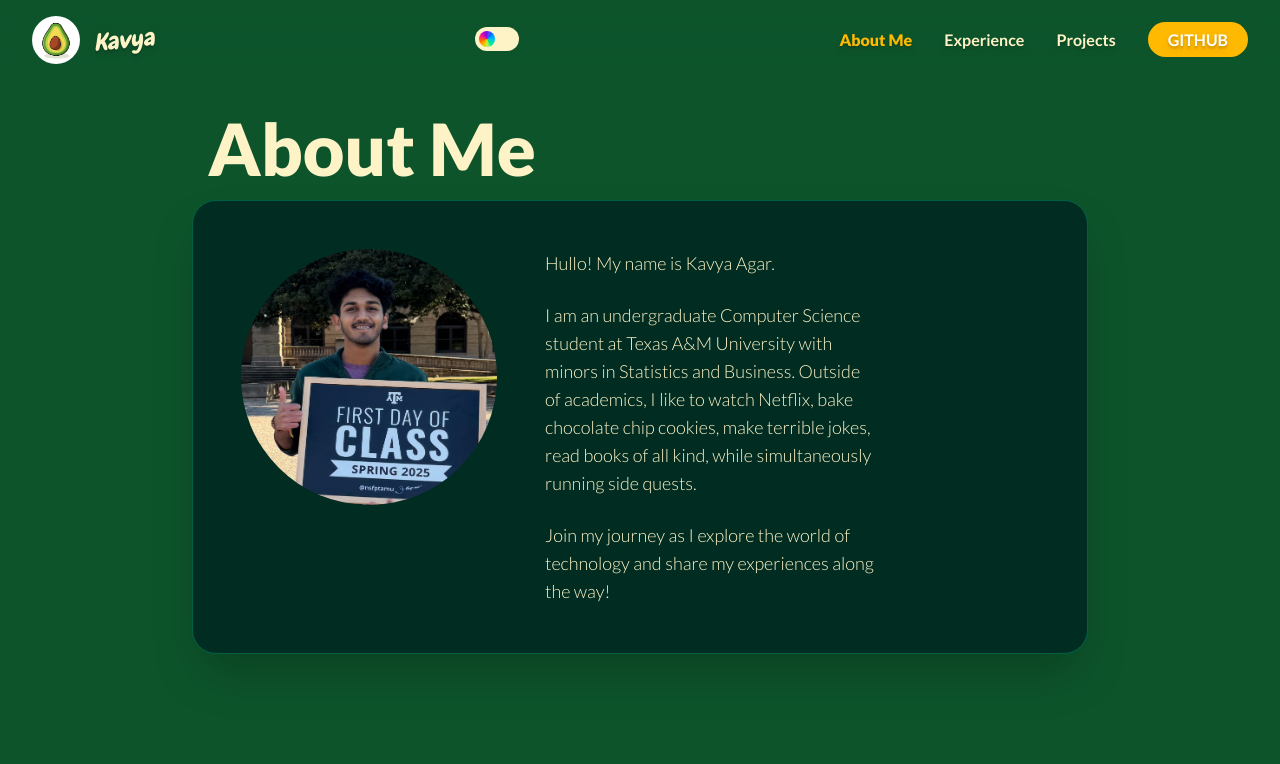
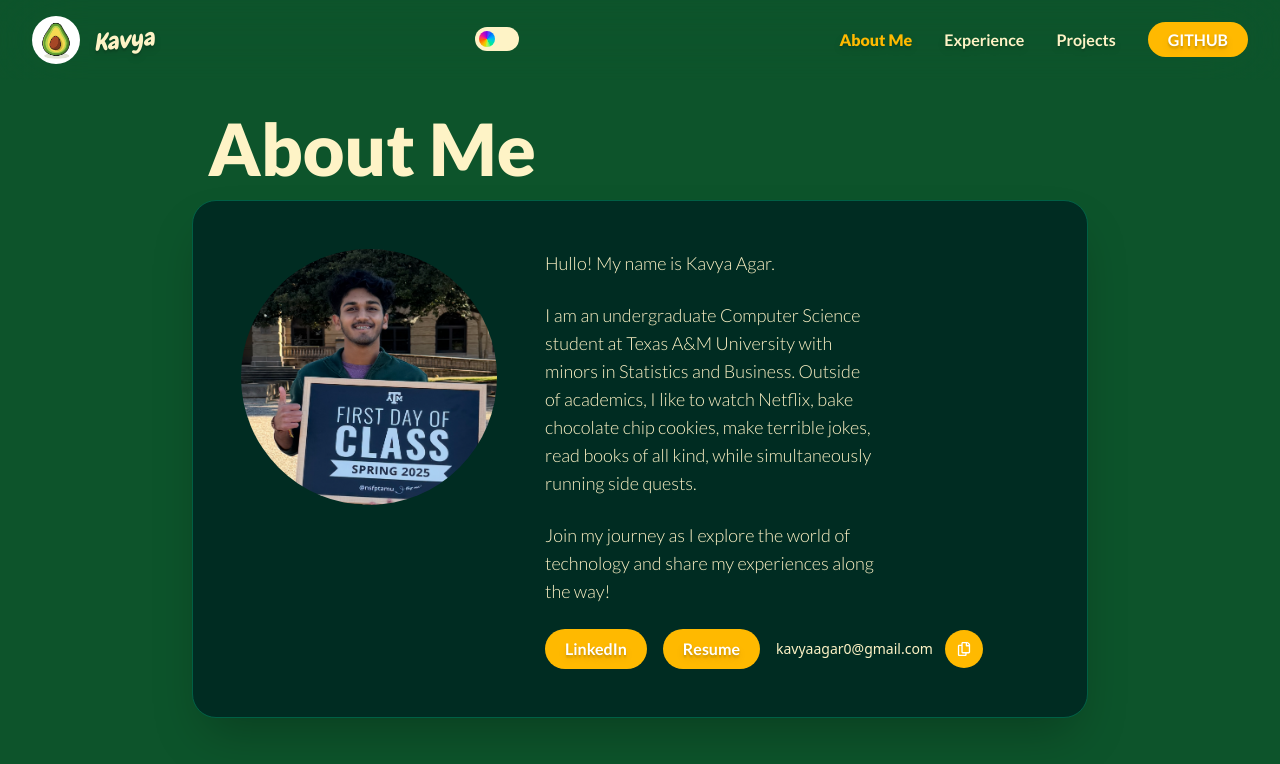
Before and after one commit to Kavya-Agar/Personal-Website-V2, a React (Vite) app in the folder frontend/: page /about in a window 1280 px wide. Shown: the top 764 px of the page. Built offline with nearby package versions, Linux system fonts and the light colour scheme.

Commit message:
About me updated with Linkedin, resume, and email buttons

```diff
--- a/frontend/package.json
+++ b/frontend/package.json
@@ -16,6 +16,7 @@
     "@mui/material": "^7.2.0",
     "@tailwindcss/vite": "^4.1.11",
     "canvas-confetti": "^1.9.3",
+    "clipboard": "^2.0.11",
     "react": "^19.1.0",
     "react-dom": "^19.1.0",
     "react-icons": "^5.5.0",
--- a/frontend/src/components/About.jsx
+++ b/frontend/src/components/About.jsx
@@ -2,11 +2,15 @@ import React from "react";
 import { Image } from "./About/Image.jsx";
 import { Text } from "./About/Text.jsx";
 import { Skills } from "./About/Skills.jsx";
+import { Linkedin } from "./About/Linkedin.jsx";
+import { Resume } from "./About/Resume.jsx";
+import { CopyButton } from "./About/CopyButton.jsx";
 
 export default function About() {
     return (
         <div className="bg-green-900 min-h-screen w-full">
             <div className="pt-20">
+
                 <div className="flex justify-center mt-8 mb-4">
                     <div className="w-full max-w-4xl px-4">
                         <div className="text-7xl text-center md:text-left text-amber-100 lato-black">
@@ -14,22 +18,21 @@ export default function About() {
                         </div>
                     </div>
                 </div>
+
                 <div className="w-full flex items-center justify-center px-4">
-                    <div className="flex flex-col md:flex-row items-center md:items-start justify-center gap-12 w-full max-w-4xl bg-emerald-950 bg-opacity-80 rounded-3xl shadow-2xl p-8 md:p-12 border border-emerald-800">
+                    <div className="flex flex-col md:flex-row items-center md:items-start justify-center gap-12 w-full max-w-4xl
+                                 bg-emerald-950 bg-opacity-80 rounded-3xl shadow-2xl p-8 md:p-12 border border-emerald-800">
                         <Image />
                         <div className="flex-1 flex flex-col justify-center">
                             <Text />
+                            <div className="mt-6 flex flex-col-2 space-x-4">
+                                <Linkedin />
+                                <Resume />
+                                <CopyButton />
+                                </div>
                         </div>
                     </div>
                 </div>
-
-                {/* <div className="bg-green-900 w-full flex items-center justify-center px-4 mt-12 mb-12">
-                    <div className="flex flex-col md:flex-row items-center md:items-start justify-center gap-12 w-full max-w-4xl bg-emerald-950 bg-opacity-80 rounded-3xl shadow-2xl p-8 md:p-12 border border-emerald-800">
-                        <div className="flex-1 flex flex-col justify-center">
-                            <Skills />
-                        </div>
-                    </div>
-                </div> */}
             </div>
         </div>
     );
--- /dev/null
+++ b/frontend/src/components/About/CopyButton.jsx
@@ -0,0 +1,31 @@
+import React, { useState } from 'react';
+import { FaRegCopy } from "react-icons/fa";
+
+export const CopyButton = () => {
+  const [copied, setCopied] = useState(false);
+  const email = "kavyaagar0@gmail.com";
+
+  const handleCopy = async () => {
+    try {
+      await navigator.clipboard.writeText(email);
+      setCopied(true);
+      setTimeout(() => setCopied(false), 1500);
+    } catch (error) {
+      alert("Copy failed");
+    }
+  };
+
+  return (
+    <div className="inline-flex items-center gap-x-3">
+      <div className="text-sm font-medium text-amber-100">{email}</div>
+      <button
+        type="button"
+        onClick={handleCopy}
+        className="p-3 inline-flex items-center gap-x-2 text-sm font-medium rounded-full border-gray-200 bg-amber-400 hover:bg-amber-800"
+        aria-label="Copy email"
+      >
+          <FaRegCopy color="white" />
+      </button>
+    </div>
+  );
+};
--- /dev/null
+++ b/frontend/src/components/About/Linkedin.jsx
@@ -0,0 +1,12 @@
+export const Linkedin = () => {
+    return (
+        <a
+            href="https://www.linkedin.com/in/kavya-agar/"
+            target="_blank"
+            rel="noopener noreferrer"
+            className="bg-amber-400 text-white px-5 py-2 rounded-full font-bold hover:bg-amber-800 text-md text-shadow-lg lato-bold"
+        >
+            LinkedIn
+        </a>
+    );
+}
--- /dev/null
+++ b/frontend/src/components/About/Resume.jsx
@@ -0,0 +1,12 @@
+export const Resume = () => {
+    return (
+        <a
+            href="https://docs.google.com/document/d/1PFy37TzKYBYOS54gV4pkEnBMarx9p9HseAYpZXfFiJY/edit?usp=drive_link"
+            target="_blank"
+            rel="noopener noreferrer"
+            className="bg-amber-400 text-white px-5 py-2 rounded-full font-bold hover:bg-amber-800 text-md text-shadow-lg lato-bold"
+        >
+            Resume
+        </a>
+    );
+}
```
Also changed, not shown: 1 other file (tests, documents, lock files or other folders).
